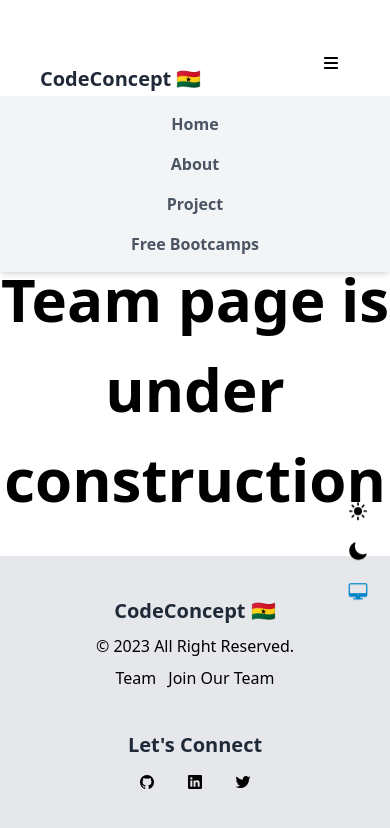
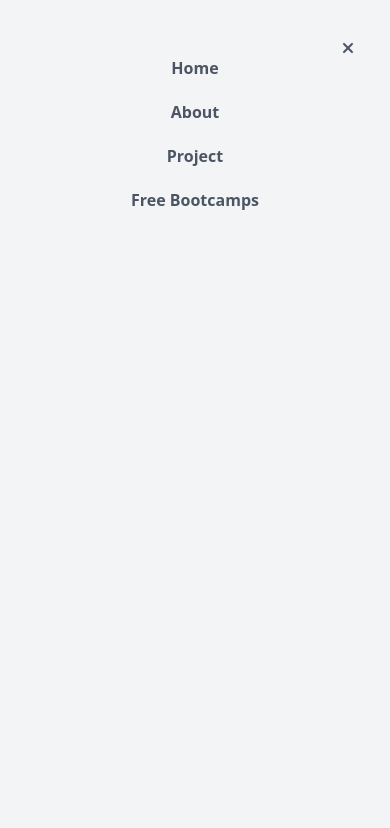
Before and after one commit to ellaboevans/React-Portfolio, a React (Vite) app: page /team in a window 390 px wide. Both pictures are taken after a click on the element 331 px from the left and 63 px from the top of the page. Shown: the top 828 px of the page. Built offline with nearby package versions, Linux system fonts and the light colour scheme.

Commit message:
(#Fix) Mobile navigation

```diff
--- a/package.json
+++ b/package.json
@@ -16,6 +16,7 @@
     "@fortawesome/react-fontawesome": "^0.2.0",
     "@sanity/client": "^5.4.2",
     "aos": "^2.3.4",
+    "framer-motion": "^10.13.0",
     "react": "^18.2.0",
     "react-dom": "^18.2.0",
     "react-helmet": "^6.1.0",
--- a/src/components/MobileNavigation.jsx
+++ /dev/null
@@ -1,31 +0,0 @@
-import React from "react";
-import { navItems } from "../../data";
-import { Link, useMatch, useResolvedPath } from "react-router-dom";
-
-function MobileNavigation() {
-  return (
-    <div className="lg:hidden">
-      <div className="w-full bg-gray-100 text-gray-600 dark:bg-white absolute top-24 left-0 dark:text-slate-700 flex flex-col items-center justify-start p-4 shadow-md z-10 space-y-4 font-bold">
-        {navItems.map((item) => (
-          <CustomLink to={item.link} key={item.id}>
-            {item.name}
-          </CustomLink>
-        ))}
-      </div>
-    </div>
-  );
-}
-
-const CustomLink = ({ to, children, ...props }) => {
-  const resolvedPath = useResolvedPath(to);
-  const isActive = useMatch({ path: resolvedPath.pathname, end: true });
-  return (
-    <div className={`${isActive === to && "active"}`}>
-      <Link to={to} {...props}>
-        {children}
-      </Link>
-    </div>
-  );
-};
-
-export default MobileNavigation;
--- a/src/components/NavBar.jsx
+++ b/src/components/NavBar.jsx
@@ -1,9 +1,9 @@
 import React, { useEffect, useState } from "react";
 import { FontAwesomeIcon } from "@fortawesome/react-fontawesome";
-import { faMoon, faBars } from "@fortawesome/free-solid-svg-icons";
+import { faBars, faClose } from "@fortawesome/free-solid-svg-icons";
 import { NavLink, useMatch, useResolvedPath } from "react-router-dom";
 import { navItems, options } from "../../data";
-import MobileNavigation from "./MobileNavigation";
+import { motion } from "framer-motion";
 
 function NavBar() {
   const [theme, setTheme] = useState(
@@ -53,14 +53,17 @@ function NavBar() {
 
   const [isOpen, setIsOpen] = useState(false);
   const [navItem, setNavItem] = useState([]);
-  // const [isActive, setIsActive] = useState("Home");
 
   useEffect(() => {
     setNavItem(navItems);
   }, []);
 
-  const handleToggle = () => {
-    setIsOpen(!isOpen);
+  const variants = {
+    open: { opacity: 1, y: 0, duration: 5 },
+    closed: {
+      opacity: 0,
+      y: "-100%",
+    },
   };
 
   return (
@@ -111,12 +114,37 @@ function NavBar() {
         </div>
         <div
           className=" lg:hidden dark:border-white py-1  px-3 dark:border rounded cursor-pointer"
-          onClick={handleToggle}
+          onClick={() => setIsOpen((isOpen) => !isOpen)}
         >
           <FontAwesomeIcon icon={faBars} />
         </div>
       </div>
-      {isOpen && <MobileNavigation />}
+      {/* Mobile Menu Starts */}
+      <div className="lg:hidden">
+        <motion.div
+          animate={isOpen ? "open" : "closed"}
+          variants={variants}
+          className="bg-gray-100 text-gray-600 dark:bg-white h-screen absolute dark:text-slate-700 p-10 shadow-md z-10 space-y-4 font-bold right-0 left-0 top-0"
+        >
+          <div
+            className="absolute right-6 top-8 dark:border-white py-1  px-3 dark:border rounded cursor-pointer"
+            onClick={() => setIsOpen((isOpen) => !isOpen)}
+          >
+            <FontAwesomeIcon icon={faClose}/>
+          </div>
+          <div className="flex flex-col items-center my-24 gap-5">
+            {navItems.map((item) => (
+              <CustomLink
+                to={item.link}
+                key={item.id}
+                onClick={() => setIsOpen((isOpen) => !isOpen)}
+              >
+                {item.name}
+              </CustomLink>
+            ))}
+          </div>
+        </motion.div>
+      </div>
     </nav>
   );
 }
```
Also changed, not shown: 1 other file (tests, documents, lock files or other folders).
